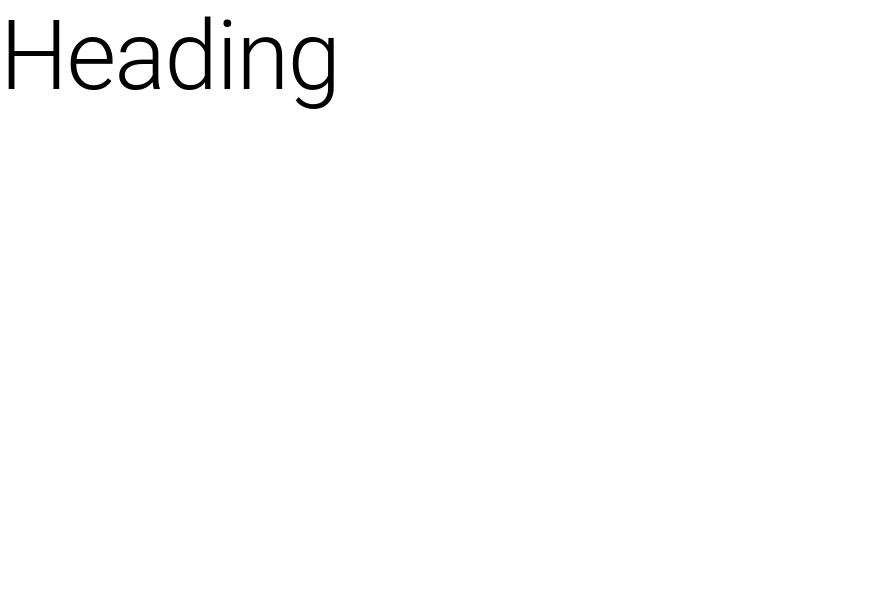
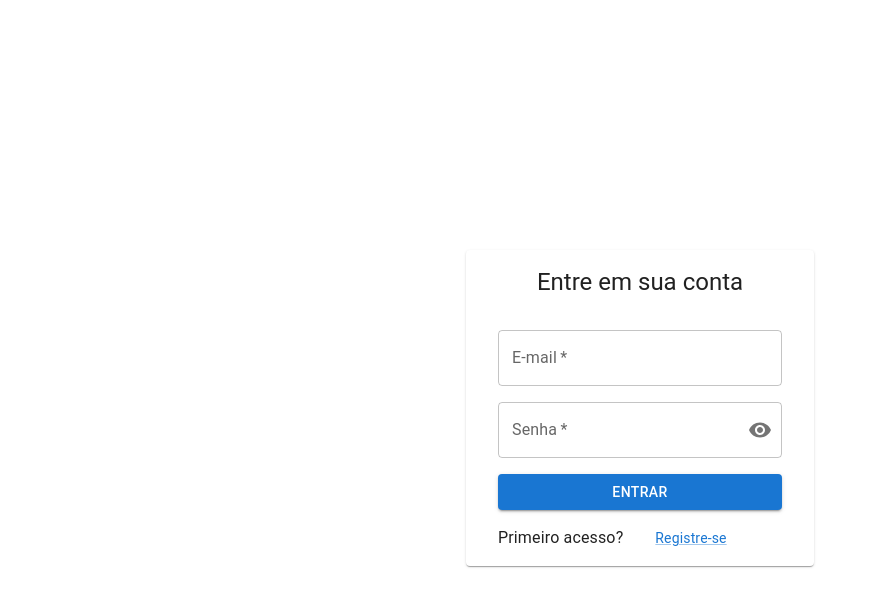
Before and after one commit to maracunha/shop-list-challenge, a React (Vite) app: page /login in a window 1280 px wide. Before the commit this address had no page. Shown: the top 606 px of the page, without its empty margins (0-870 px from the left). Built offline with nearby package versions, Linux system fonts and the light colour scheme.

Commit message:
feat: Create login page

```diff
--- a/package.json
+++ b/package.json
@@ -18,8 +18,11 @@
     "@fontsource/roboto": "^4.5.8",
     "@mui/icons-material": "^5.11.0",
     "@mui/material": "^5.11.8",
+    "@reduxjs/toolkit": "^1.9.2",
     "react": "^18.2.0",
     "react-dom": "^18.2.0",
+    "react-hook-form": "^7.43.1",
+    "react-redux": "^8.0.5",
     "react-router-dom": "^6.8.1"
   },
   "devDependencies": {
--- a/src/App.tsx
+++ b/src/App.tsx
@@ -1,16 +1,13 @@
 import { Route, Routes } from 'react-router-dom';
-import Header from './components/Header';
 import LandingPage from './pages/LandingPage';
-import Product from './pages/ProductPage';
+import Login from './pages/Login';
 
 const App = () => {
 
   return (
     <>
-      <Header />
-
       <Routes>
-        <Route path="/product" element={<Product />} />
+        <Route path="/login" element={<Login />} />
         <Route path="/" element={<LandingPage />} />
       </Routes>
     </>
--- a/src/main.tsx
+++ b/src/main.tsx
@@ -2,7 +2,7 @@ import { createRoot } from "react-dom/client";
 import { BrowserRouter } from "react-router-dom";
 
 import App from "./App";
-import "./index.css";
+// import "./index.css";
 
 const container = document.getElementById("root") as HTMLElement;
 const root = createRoot(container);
--- a/src/pages/LandingPage/index.tsx
+++ b/src/pages/LandingPage/index.tsx
@@ -1,12 +1,68 @@
-import { Box } from "@mui/system";
+import {
+  Typography,
+  FormControl,
+  InputLabel,
+  OutlinedInput,
+  InputAdornment,
+  IconButton,
+  Stack,
+  Paper,
+} from '@mui/material';
+import { Box } from '@mui/system';
+import { useState } from 'react';
+import Visibility from '@mui/icons-material/Visibility';
+import VisibilityOff from '@mui/icons-material/VisibilityOff';
 
 const LandingPage = () => {
+  const [showPassword, setShowPassword] = useState(false);
+
+  const handleClickShowPassword = () => setShowPassword((show) => !show);
+
+  const handleMouseDownPassword = (event: React.MouseEvent<HTMLButtonElement>) => {
+    event.preventDefault();
+  };
 
   return (
-  <Box>
-  Langing Page | Login | Register
-  </Box>
+    <Box display="flex" p={2}>
+      <Paper elevation={1} p={2}>
+        <Typography>Entrar</Typography>
+        <Stack
+          component="form"
+          sx={{
+            width: '25ch',
+          }}
+          spacing={2}
+          autoComplete="off"
+        >
+          <FormControl variant="outlined">
+            <InputLabel htmlFor="outlined-email">E-mail</InputLabel>
+            <OutlinedInput id="outlined-email" type="text" label="Email" />
+          </FormControl>
+
+          <FormControl variant="outlined">
+            <InputLabel htmlFor="outlined-adornment-password">Senha</InputLabel>
+            <OutlinedInput
+              id="outlined-adornment-password"
+              type={showPassword ? 'text' : 'password'}
+              endAdornment={
+                <InputAdornment position="end">
+                  <IconButton
+                    aria-label="toggle password visibility"
+                    onClick={handleClickShowPassword}
+                    onMouseDown={handleMouseDownPassword}
+                    edge="end"
+                  >
+                    {showPassword ? <VisibilityOff /> : <Visibility />}
+                  </IconButton>
+                </InputAdornment>
+              }
+              label="Password"
+            />
+          </FormControl>
+        </Stack>
+      </Paper>
+    </Box>
   );
-  };
+};
 
 export default LandingPage;
--- /dev/null
+++ b/src/pages/Login/index.tsx
@@ -0,0 +1,105 @@
+import {
+  Typography,
+  FormControl,
+  InputLabel,
+  OutlinedInput,
+  InputAdornment,
+  IconButton,
+  Stack,
+  Paper,
+  Button,
+  Link,
+} from '@mui/material';
+import { Box } from '@mui/system';
+import { ChangeEvent, FormEvent, MouseEvent, useState } from 'react';
+import Visibility from '@mui/icons-material/Visibility';
+import VisibilityOff from '@mui/icons-material/VisibilityOff';
+import { ChangeHandler } from 'react-hook-form';
+
+const Login = () => {
+  const [showPassword, setShowPassword] = useState(false);
+  const [state, setState] = useState({
+    email: '',
+    password: '',
+  });
+
+  const handleClickShowPassword = () => setShowPassword((show) => !show);
+
+  const onFieldChange = (event: ChangeEvent<HTMLInputElement>) => {
+    const { value, id } = event.target;
+    setState({ ...state, [id]: value });
+  };
+
+  const handleSubmit = (event: FormEvent<HTMLFormElement>) => {
+    event.preventDefault();
+    console.log({ state });
+  };
+
+  return (
+    <Box
+      display="flex"
+      justifyContent="center"
+      justifyItems="center"
+      alignItems="center"
+      height="100vh"
+    >
+      <Paper elevation={1} sx={{ height: 'fit-content' }}>
+        <Typography variant="h5" textAlign="center" py={2}>
+          Entre em sua conta
+        </Typography>
+        <Stack
+          component="form"
+          px={4}
+          py={2}
+          height="content-fit"
+          spacing={2}
+          autoComplete="off"
+          onSubmit={handleSubmit}
+        >
+          <FormControl required variant="outlined">
+            <InputLabel htmlFor="email">E-mail</InputLabel>
+            <OutlinedInput id="email" type="text" label="Email" onChange={onFieldChange} />
+          </FormControl>
+
+          <FormControl required variant="outlined">
+            <InputLabel htmlFor="password">Senha</InputLabel>
+            <OutlinedInput
+              id="password"
+              type={showPassword ? 'text' : 'password'}
+              endAdornment={
+                <InputAdornment position="end">
+                  <IconButton
+                    aria-label="toggle password visibility"
+                    onClick={handleClickShowPassword}
+                    edge="end"
+                  >
+                    {showPassword ? <VisibilityOff /> : <Visibility />}
+                  </IconButton>
+                </InputAdornment>
+              }
+              onChange={onFieldChange}
+              label="Senha"
+            />
+          </FormControl>
+          <Button type="submit" variant="contained">
+            Entrar
+          </Button>
+          <Box display="flex">
+            <Typography mr="2rem">Primeiro acesso?</Typography>
+            <Link
+              component="button"
+              variant="body2"
+              onClick={() => {
+                console.info("I'm a button.");
+              }}
+            >
+              Registre-se
+            </Link>
+          </Box>
+        </Stack>
+      </Paper>
+    </Box>
+  );
+};
+
+export default Login;
```
Also changed, not shown: 1 other file (tests, documents, lock files or other folders).
